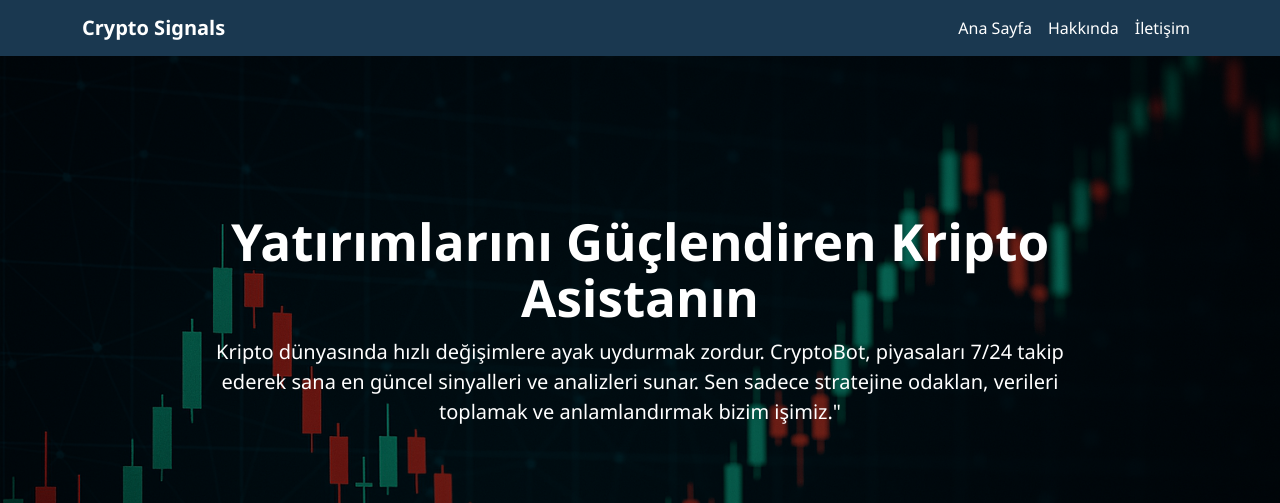
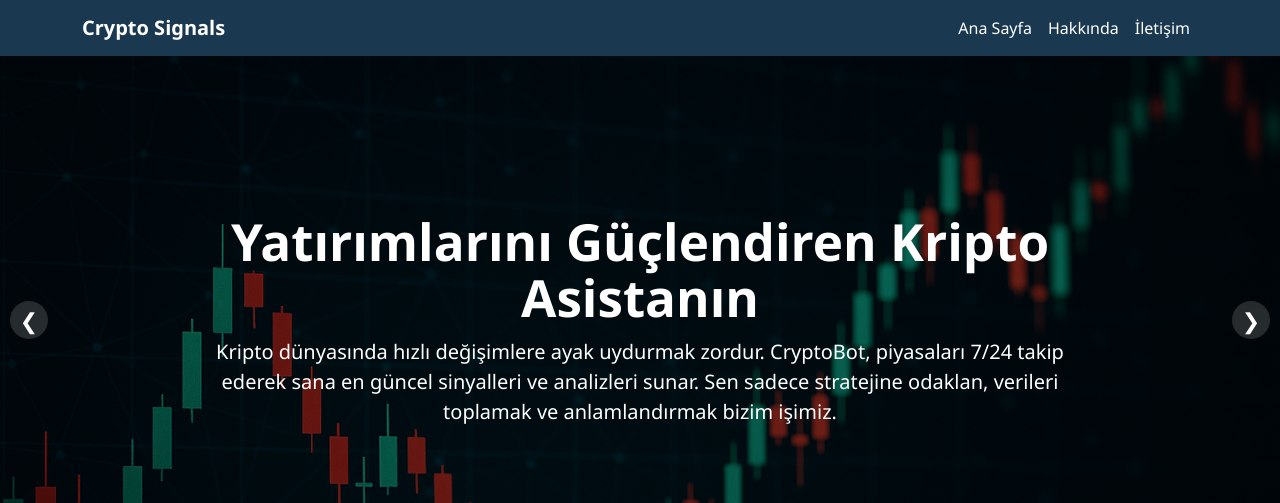
Before and after one commit to enesbuyukbas/CryptoBot, an Angular app in the folder frontend-service/frontend/: page / in a window 1280 px wide. Shown: the top 503 px of the page. Built offline with nearby package versions, Linux system fonts and the light colour scheme; no server answers.

Commit message:
features(metrics): Fear & Greed,  Hero section kart entegrasyonu ve proxy ayarı yapıldı

```diff
--- a/frontend-service/frontend/package.json
+++ b/frontend-service/frontend/package.json
@@ -3,7 +3,7 @@
   "version": "0.0.0",
   "scripts": {
     "ng": "ng",
-    "start": "ng serve",
+    "start": "ng serve --proxy-config proxy.conf.json --open",
     "build": "ng build",
     "watch": "ng build --watch --configuration development",
     "test": "ng test"
--- a/frontend-service/frontend/src/app/app.component.html
+++ b/frontend-service/frontend/src/app/app.component.html
@@ -15,15 +15,8 @@
   </div>
 </nav>
 
-<!-- HERO BÖLÜMÜ -->
-<section class="hero-section d-flex align-items-center justify-content-center text-white">
-  <img src="assets/hero_img.png" alt="" class="hero-bg">
-  <div class="overlay"></div>
-  <div class="container text-center hero-content">
-    <h1 class="display-4 fw-bold">Yatırımlarını Güçlendiren Kripto Asistanın</h1>
-    <p class="lead">Kripto dünyasında hızlı değişimlere ayak uydurmak zordur. CryptoBot, piyasaları 7/24 takip ederek sana en güncel sinyalleri ve analizleri sunar. Sen sadece stratejine odaklan, verileri toplamak ve anlamlandırmak bizim işimiz."</p>
-  </div>
-</section>
+<!-- HERO artık bileşen -->
+<app-hero></app-hero>
 
 
 <!-- İçerik -->
--- a/frontend-service/frontend/src/app/app.component.ts
+++ b/frontend-service/frontend/src/app/app.component.ts
@@ -1,13 +1,15 @@
 import { Component } from '@angular/core';
 //import { SignalTableComponent } from './components/signal-table/signal-table.component'; // ✅ SignalTable bileşenini içe aktardık
 import { RouterOutlet } from '@angular/router';
+import { HeroComponent } from "./components/hero/hero.component";
 
 @Component({
   selector: 'app-root',
   standalone: true,
   templateUrl: './app.component.html',
   styleUrls: ['./app.component.css'],
-  imports: [RouterOutlet, ] // ✅ Buraya ekledik
+  imports: [RouterOutlet, HeroComponent] // ✅ Buraya ekledik
+ // ✅ Buraya ekledik
 })
 export class AppComponent {
   title = 'Crypto Signal Dashboard';
--- /dev/null
+++ b/frontend-service/frontend/src/app/components/hero/hero.component.css
@@ -0,0 +1,131 @@
+/* Hero alanı */
+.hero-section {
+  position: relative;
+  width: 100%;
+  min-height: var(--hero-h, 66vh);
+  height: var(--hero-h, 66vh);
+  display: grid;
+  place-items: center;
+  overflow: hidden;
+}
+
+/* Slider konteyneri */
+.hero-slider {
+  position: relative;
+  z-index: 2;
+  width: 100%;
+  height: 100%;
+}
+
+/* SLIDE’LAR ÜST ÜSTE – sadece .active olan görünür */
+.slide {
+  position: absolute;
+  inset: 0;
+  display: grid;
+  place-items: center;
+  opacity: 0;
+  pointer-events: none;
+  transition: opacity .35s ease;
+}
+.slide.active {
+  opacity: 1;
+  pointer-events: auto;
+}
+
+/* Yazı bloğu */
+.hero-content {
+  max-width: min(900px, 92vw);
+  margin: 0 auto;
+  text-align: center;
+  padding: clamp(16px, 2vw, 32px);
+}
+
+/* Kart ızgarası */
+.hero-cards { width: min(1100px, 94vw); }
+.cards-grid {
+  display: grid;
+  grid-template-columns: repeat(auto-fit, minmax(230px, 1fr));
+  gap: 16px;
+}
+
+/* Kart stili */
+.metric-card {
+  background: #f6f8fb;               /* açık renk zemin */
+  border: 1px solid #e5eaf2;
+  border-radius: 16px;
+  padding: 18px;
+  color: #0f172a;                    /* koyu yazı */
+  min-height: 160px;                 /* yüksekliği artırıldı */
+  display: flex;
+  flex-direction: column;
+  justify-content: center;
+  box-shadow: 0 6px 18px rgba(2, 6, 23, 0.06);
+  transition: transform .18s ease, box-shadow .18s ease;
+}
+.metric-card:hover {
+  transform: translateY(-2px);
+  box-shadow: 0 10px 24px rgba(2, 6, 23, 0.1);
+}
+
+.metric-card.placeholder {
+  display: grid;
+  place-items: center;
+  opacity: .9;
+  font-size: 14px;
+}
+
+/* Kart içi elemanlar */
+.metric-head {
+  display: flex;
+  justify-content: space-between;
+  align-items: center;
+  font-weight: 700;
+  color: #0b1220;
+  margin-bottom: 10px;
+}
+.metric-body { min-height: 72px; display: grid; place-items: center; }
+.metric-value { font-size: 36px; font-weight: 800; line-height: 1; }
+.metric-sub { font-size: 12px; opacity: .75; margin-top: 6px; }
+
+/* Skeleton (yüklenme) */
+.skeleton {
+  height: 48px;
+  width: 80%;
+  background: linear-gradient(90deg, #eef2f8 25%, #e7edf6 50%, #eef2f8 75%);
+  background-size: 200% 100%;
+  animation: shimmer 1.2s infinite;
+  border-radius: 10px;
+}
+@keyframes shimmer {
+  0% { background-position: 200% 0; }
+  100% { background-position: -200% 0; }
+}
+
+/* Hata mesajı */
+.error { color: #b42318; font-size: 13px; }
+
+/* Slider okları */
+.nav-btn {
+  position: absolute;
+  top: 50%;
+  transform: translateY(-50%);
+  z-index: 3;
+  background: rgba(255,255,255,.15);
+  border: 0;
+  color: #fff;
+  font-size: 22px;
+  width: 38px;
+  height: 38px;
+  border-radius: 50%;
+  cursor: pointer;
+  backdrop-filter: blur(2px);
+}
+.nav-btn:hover { background: rgba(255,255,255,.3); }
+.nav-btn.left { left: 10px; }
+.nav-btn.right { right: 10px; }
+
+/* Mobilde daha kompakt */
+@media (max-width: 480px) {
+  .metric-card { min-height: 130px; padding: 14px; }
+  .metric-value { font-size: 32px; }
+}
--- /dev/null
+++ b/frontend-service/frontend/src/app/components/hero/hero.component.html
@@ -0,0 +1,51 @@
+<section class="hero-section d-flex align-items-center justify-content-center text-white">
+  <img src="assets/hero_img.png" alt="" class="hero-bg">
+  <div class="overlay"></div>
+
+  <!-- ÜST ÜSTE 2 SLIDE — sadece aktif olan görünür -->
+  <div class="hero-slider">
+    <!-- SLIDE 0: SADECE YAZI -->
+    <div class="slide" [class.active]="current() === 0">
+      <div class="hero-content container text-center">
+        <h1 class="display-4 fw-bold">Yatırımlarını Güçlendiren Kripto Asistanın</h1>
+        <p class="lead">
+          Kripto dünyasında hızlı değişimlere ayak uydurmak zordur. CryptoBot, piyasaları 7/24 takip ederek
+          sana en güncel sinyalleri ve analizleri sunar. Sen sadece stratejine odaklan, verileri toplamak ve
+          anlamlandırmak bizim işimiz.
+        </p>
+      </div>
+    </div>
+
+    <!-- SLIDE 1: SADECE KARTLAR -->
+    <div class="slide" [class.active]="current() === 1">
+      <div class="hero-cards container">
+        <div class="cards-grid">
+          <!-- FNG Card -->
+          <div class="metric-card">
+            <div class="metric-head">
+              <span>Fear & Greed</span>
+              <small *ngIf="fng() as x">Son: {{ x.updatedAt | date:'HH:mm:ss' }}</small>
+            </div>
+            <div class="metric-body" *ngIf="!loading(); else skeleton">
+              <ng-container *ngIf="!error(); else err">
+                <div class="metric-value">{{ fng()?.value ?? '-' }}</div>
+                <div class="metric-sub">{{ fng()?.label }}</div>
+              </ng-container>
+            </div>
+            <ng-template #skeleton><div class="skeleton"></div></ng-template>
+            <ng-template #err><div class="error">{{ error() }}</div></ng-template>
+          </div>
+
+          <!-- Yer tutucular -->
+          <div class="metric-card placeholder">Market Cap (yakında)</div>
+          <div class="metric-card placeholder">Altseason (yakında)</div>
+          <div class="metric-card placeholder">Average RSI (yakında)</div>
+        </div>
+      </div>
+    </div>
+  </div>
+
+  <!-- Sağ/sol oklar -->
+  <button class="nav-btn left"  (click)="prev()" aria-label="Önceki">&#10094;</button>
+  <button class="nav-btn right" (click)="next()" aria-label="Sonraki">&#10095;</button>
+</section>
--- /dev/null
+++ b/frontend-service/frontend/src/app/components/hero/hero.component.ts
@@ -0,0 +1,38 @@
+import { Component, signal } from '@angular/core';
+import { CommonModule } from '@angular/common';
+import { MetricsService } from '../../services/metrics.service';
+import { MetricCard } from '../../models/metric-card.model';
+
+@Component({
+  selector: 'app-hero',
+  standalone: true,
+  imports: [CommonModule],
+  templateUrl: './hero.component.html',
+  styleUrls: ['./hero.component.css']
+})
+export class HeroComponent {
+  // 0 = metin sayfası, 1 = kartlar sayfası
+  current = signal<0 | 1>(0);
+
+  // FNG kart verisi (ilk kart)
+  fng = signal<MetricCard | null>(null);
+  loading = signal(true);
+  error = signal<string | null>(null);
+
+  constructor(private metrics: MetricsService) {
+    this.load();
+    setInterval(() => this.load(), 60000);
+  }
+
+  private load() {
+    this.loading.set(true);
+    this.metrics.getFng().subscribe({
+      next: d => { this.fng.set(d); this.loading.set(false); this.error.set(null); },
+      error: _ => { this.error.set('Veri alınamadı'); this.loading.set(false); }
+    });
+  }
+
+  go(idx: 0 | 1) { this.current.set(idx); }
+  next() { this.current.set(this.current() === 0 ? 1 : 0); }
+  prev() { this.current.set(this.current() === 0 ? 1 : 0); }
+}
--- /dev/null
+++ b/frontend-service/frontend/src/app/services/metrics.service.ts
@@ -0,0 +1,20 @@
+import { Injectable, inject } from '@angular/core';
+import { HttpClient } from '@angular/common/http';
+import { Observable } from 'rxjs';
+import { MetricCard } from '../models/metric-card.model';
+
+@Injectable({ providedIn: 'root' })
+export class MetricsService {
+  private http = inject(HttpClient);
+  private base = '/api/metrics'; // proxy'li veya aynı origin
+
+  getFng(): Observable<MetricCard> {
+    return this.http.get<MetricCard>(`${this.base}/fng`);
+  }
+
+  // sıradaki sprintlerde:
+  // getMarketCap() { ... }
+  // getAltseason() { ... }
+  // getAvgRsi(params) { ... }
+}
+// Compare this snippet from frontend-service/frontend/src/app/models/metric-card.model.ts:
```
Also changed, not shown: frontend-service/frontend/proxy.conf.json (added, +7 -0 lines), frontend-service/frontend/src/app/models/metric-card.model.ts (added, +8 -0 lines).
